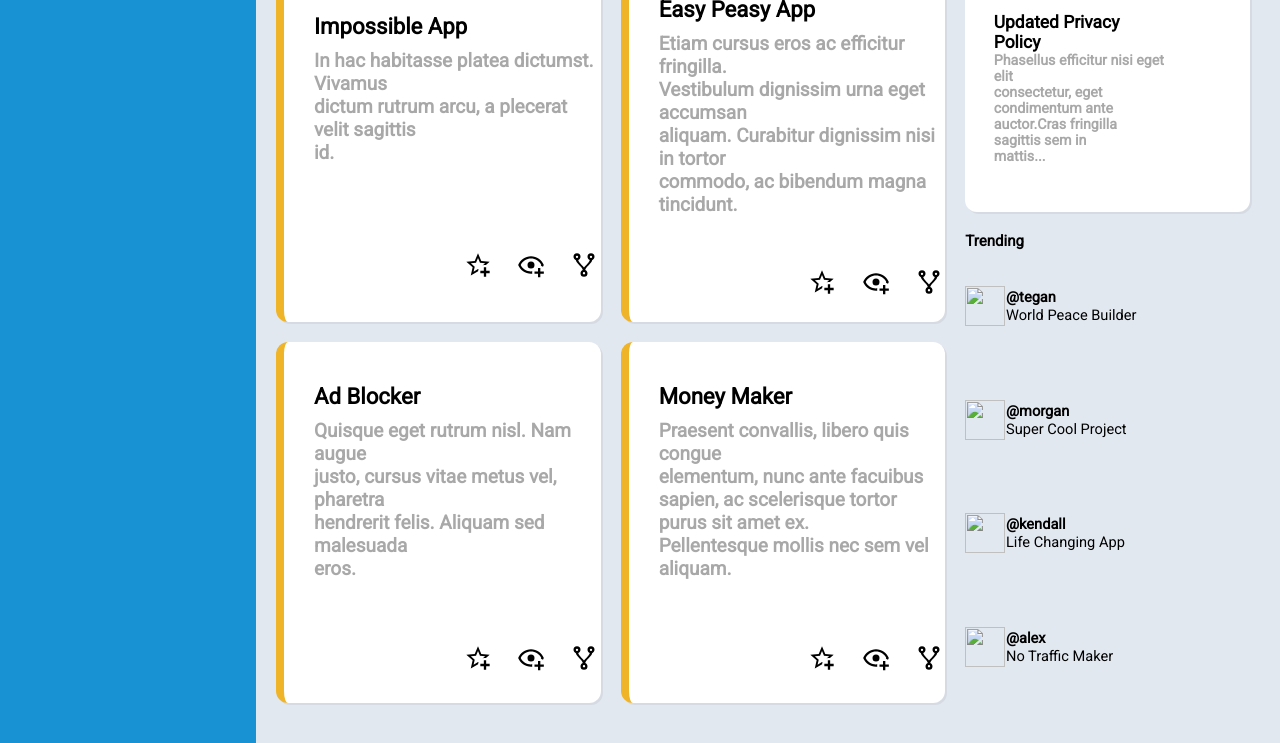
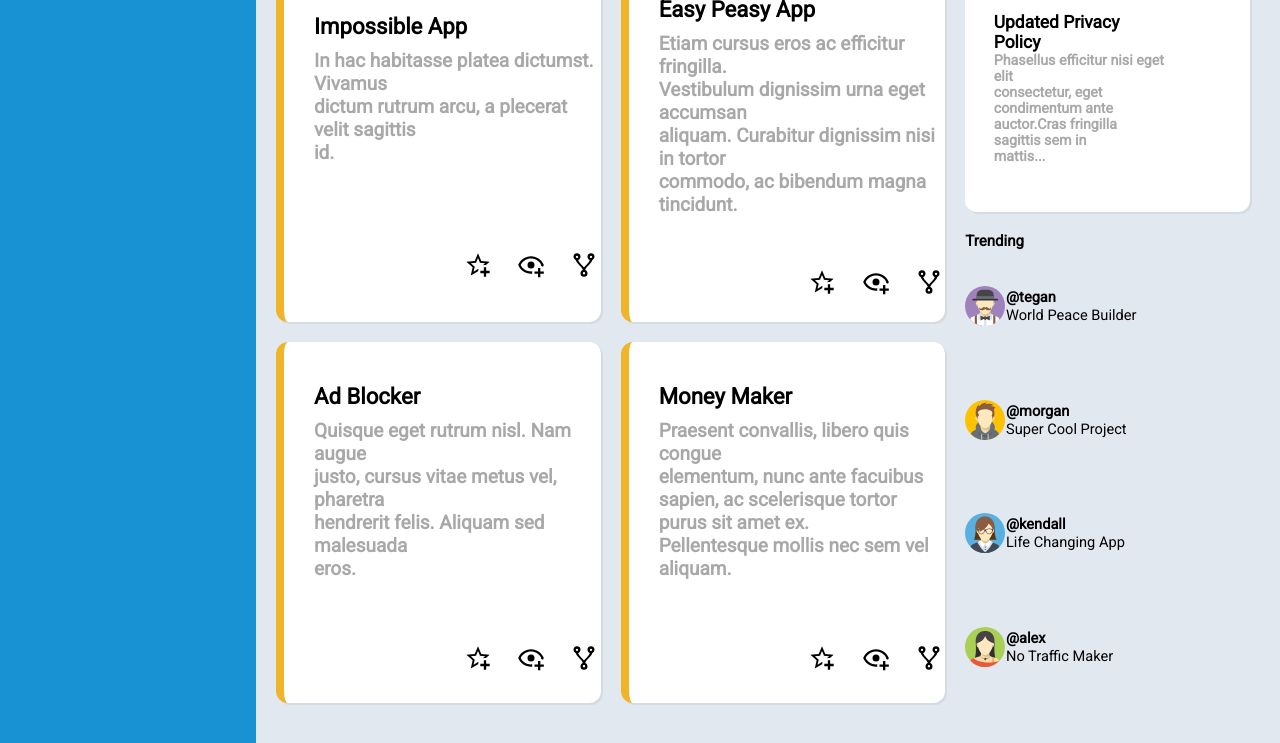
Before and after one commit to Aureatus/Admin-Dashboard, a plain HTML site: page index.html in a window 1280 px wide. Shown: the part 665-1408 px from the top of the page. Drawn offline with Linux system fonts and the light colour scheme.

Commit message:
Added profile picture sources to .profile img tags.

```diff
--- a/index.html
+++ b/index.html
@@ -185,28 +185,28 @@
             <h4>Trending</h4>
             <div class="profiles">
                 <div class="profile">
-                    <img src="" alt="">
+                    <img src="images/account-avatar-profile-user-7-svgrepo-com.svg" alt="">
                     <div class="text">
                         <h5>@tegan</h5>
                         <p>World Peace Builder</p>
                     </div>
                 </div>
                 <div class="profile">
-                    <img src="" alt="">
+                    <img src="images/account-avatar-profile-user-svgrepo-com.svg" alt="">
                     <div class="text">
                         <h5>@morgan</h5>
                         <p>Super Cool Project</p>
                     </div>
                 </div>
                 <div class="profile">
-                    <img src="" alt="">
+                    <img src="images/account-avatar-profile-user-10-svgrepo-com.svg" alt="">
                     <div class="text">
                         <h5>@kendall</h5>
                         <p>Life Changing App</p>
                     </div>
                 </div>
                 <div class="profile">
-                    <img src="" alt="">
+                    <img src="images/account-avatar-profile-user-14-svgrepo-com.svg" alt="">
                     <div class="text">
                         <h5>@alex</h5>
                         <p>No Traffic Maker</p>
```
